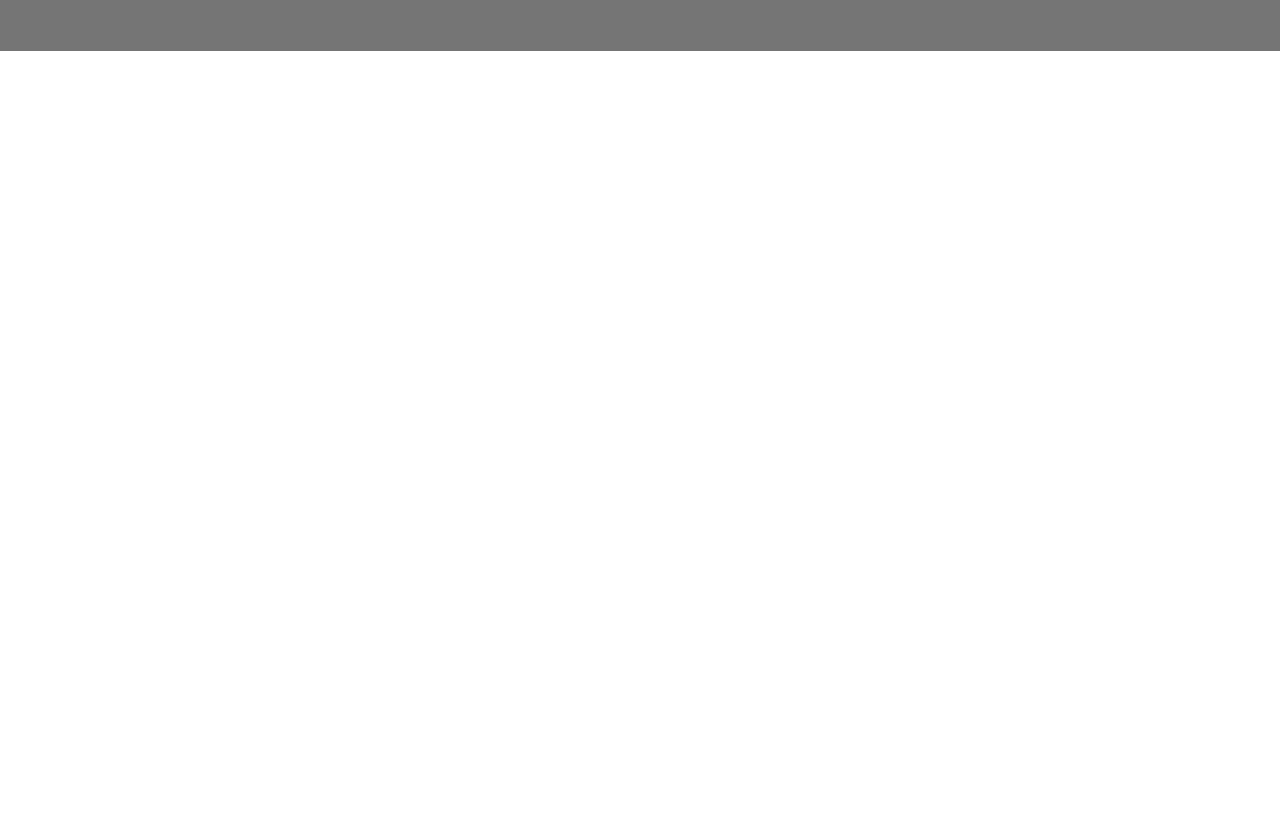
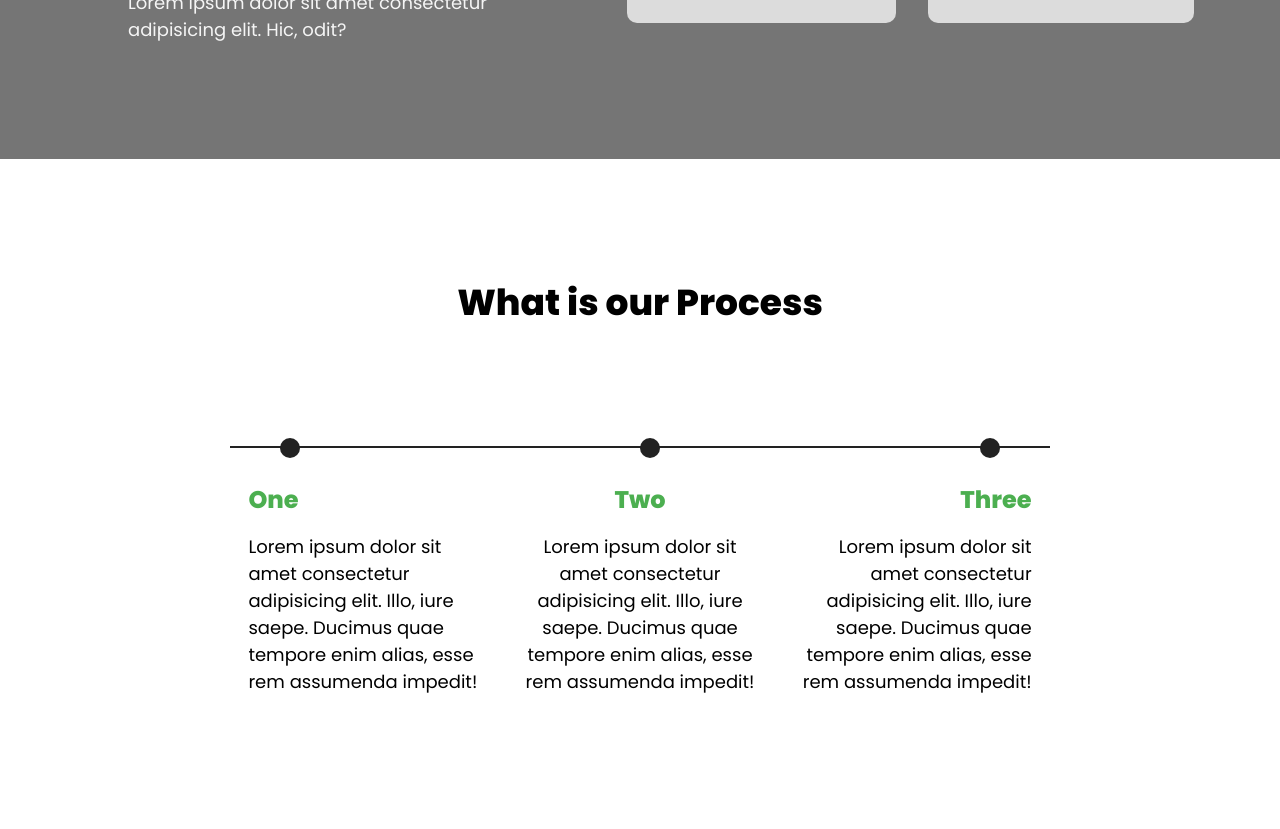
Before and after one commit to Lati-byte/Fintech-LandingPage, a plain HTML site: page index.html in a window 1280 px wide. Shown: the part 1882-2711 px from the top of the page. Before the commit the page ends 1933 px from the top, so only its background shows below. Drawn offline with nearby package versions, Linux system fonts and the light colour scheme.

Commit message:
added a process section with a progress bar

```diff
--- a/index.html
+++ b/index.html
@@ -7,6 +7,7 @@
     <link rel="stylesheet" href="style.css">
 </head>
 <body>
+
     <!-- Hero section -->
    <div class="header">
         <nav>
@@ -94,6 +95,36 @@
             </div>
         </div>
     </section>
+    <!--Process -->
+    <section class="process">
+        <div class="row">
+            <h1>What is our Process</h1>
+        </div>
+        <div class="row">
+            <div class="process-content">
+                <div class="progress-bar">
+                    <div class="c1"></div>
+                    <div class="c2"></div>
+                    <div class="c3"></div>
+                </div>
+                <div class="row">
+                   <div class="box1">
+                    <h2>One</h2>
+                    <p>Lorem ipsum dolor sit amet consectetur adipisicing elit. Illo, iure saepe. Ducimus quae tempore enim alias, esse rem assumenda impedit!</p>
+                   </div>
+                   <div class="box2">
+                    <h2>Two</h2>
+                    <p>Lorem ipsum dolor sit amet consectetur adipisicing elit. Illo, iure saepe. Ducimus quae tempore enim alias, esse rem assumenda impedit!</p>
+                   </div>
+                   <div class="box3">
+                    <h2>Three</h2>
+                    <p>Lorem ipsum dolor sit amet consectetur adipisicing elit. Illo, iure saepe. Ducimus quae tempore enim alias, esse rem assumenda impedit!</p>
+                   </div>
+                </div>
+            </div>
+        </div>
+    </section>
+
     <link href='https://unpkg.com/boxicons@2.1.4/css/boxicons.min.css' rel='stylesheet'>
     <script src="app.js"></script>
 </body>
--- a/style.css
+++ b/style.css
@@ -161,16 +161,70 @@ input::placeholder{
     background-color: #757575;
     color: whitesmoke;
 }
+.about2-left{
+    flex-basis: 50%;
+}
+.about2-right{
+    flex-basis: 30%;
+}
+.about2 .card {
+    padding:1rem 5rem;
+    color:#222;
+    background-color: #dcdcdc;
+    margin: 1.6rem;
+    text-align: center;
+    border-radius:10px;
+}
 
-
-
-
-
-
-
-
-
-
+/*Process section*/
+.process .row {
+   justify-content: center;
+}
+.process-content{
+    margin-top: 100px;
+}
+.progress-bar{
+    width: 80%;
+    height: 2px;
+    background-color: #222;
+    margin:auto;
+    position: relative;
+}
+.progress-bar .c1,
+.progress-bar .c2,
+.progress-bar .c3{
+    height: 20px;
+    width: 20px;
+    border-radius:50% ;
+    background-color: #222;
+    position:absolute;
+}
+.progress-bar .c1{
+    top: -8px;
+    left: 50px;
+}
+.progress-bar .c2{
+    top: -8px;
+    left: 50%;
+}
+.progress-bar .c3{
+    top: -8px;
+    right: 50px;
+}
+.box1,
+.box2,
+.box3{
+    padding: 1.8rem;
+}
+.process .box2{
+    text-align: center;
+}
+.process .box3{
+    text-align: right;
+}
+.process-content h2{
+    color: #4caf50;
+}
 
 /*Media Queries*/
 @media only screen and(max-width:768px){
```
